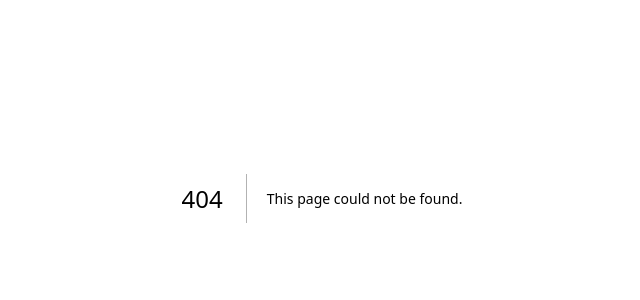
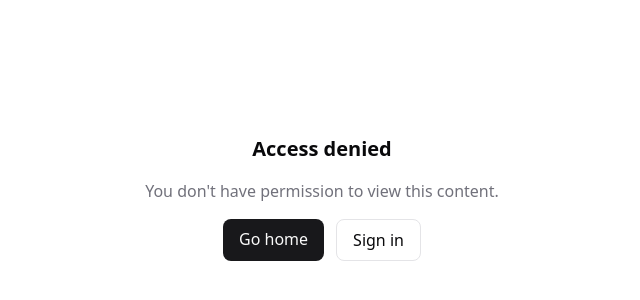
Before and after one commit to abhishek2996/car-discovery-platform, a Next.js app: page /access-denied in a window 1280 px wide. Before the commit this address had no page. Shown: the part 202-502 px from the top of the page, without its empty margins (318-958 px from the left). Built offline with nearby package versions, Linux system fonts and the light colour scheme.

Commit message:
refactor: streamline component logic and optimize rendering in Phase 2

```diff
--- /dev/null
+++ b/src/app/access-denied/page.tsx
@@ -0,0 +1,9 @@
+import { AccessDenied } from "@/components/access-denied";
+
+export default function AccessDeniedPage() {
+  return (
+    <div className="min-h-screen flex flex-col items-center justify-center p-4 bg-background text-foreground">
+      <AccessDenied />
+    </div>
+  );
+}
--- /dev/null
+++ b/src/app/not-found.tsx
@@ -0,0 +1,12 @@
+import { NotFound } from "@/components/not-found";
+
+export default function NotFoundPage() {
+  return (
+    <div className="min-h-screen flex flex-col items-center justify-center p-4 bg-background text-foreground">
+      <NotFound
+        title="Page not found"
+        message="The page you're looking for doesn't exist or has been moved."
+      />
+    </div>
+  );
+}
```
